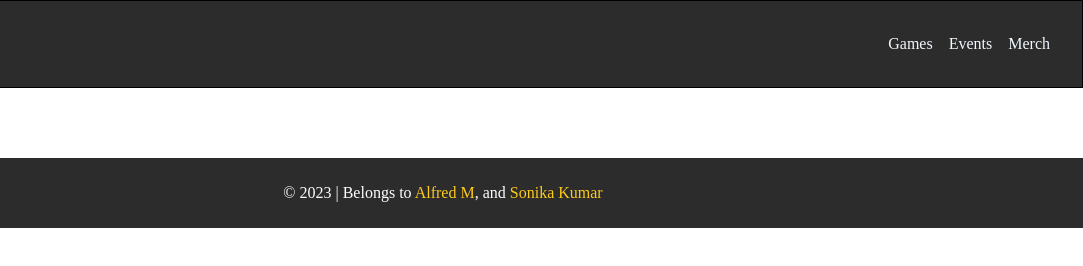
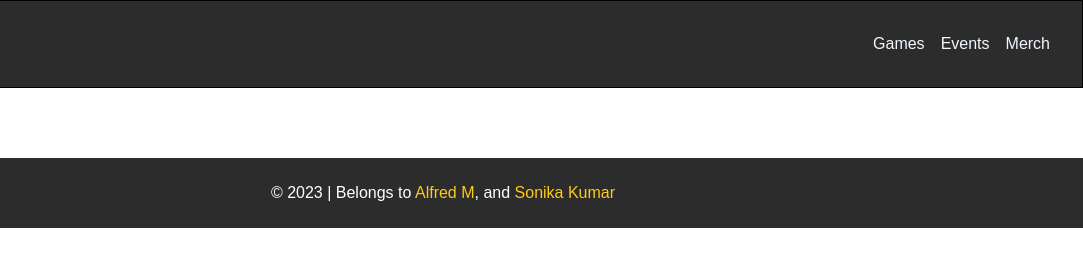
Before and after one commit to Sonikak004/Js-capstone-project, a website built with webpack: page src/template.html in a window 1280 px wide. Shown: the full height of the page, 197-1280 px from the left. Built offline with nearby package versions, Linux system fonts and the light colour scheme; no server answers.

Commit message:
Add font

```diff
--- a/src/styles.css
+++ b/src/styles.css
@@ -1,3 +1,9 @@
+/* Importing downloaded font */
+@font-face {
+  font-family: 'MyFont', sans-serif;
+  src: url('./my-font.ttf') format('ttf');
+}
+
 * {
   margin: 0;
   padding: 0;
@@ -6,6 +12,7 @@
 
 body {
   height: 100%;
+  font-family: 'MyFont', sans-serif;
 }
 
 a {
```
Also changed, not shown: src/my-font.ttf (added).
